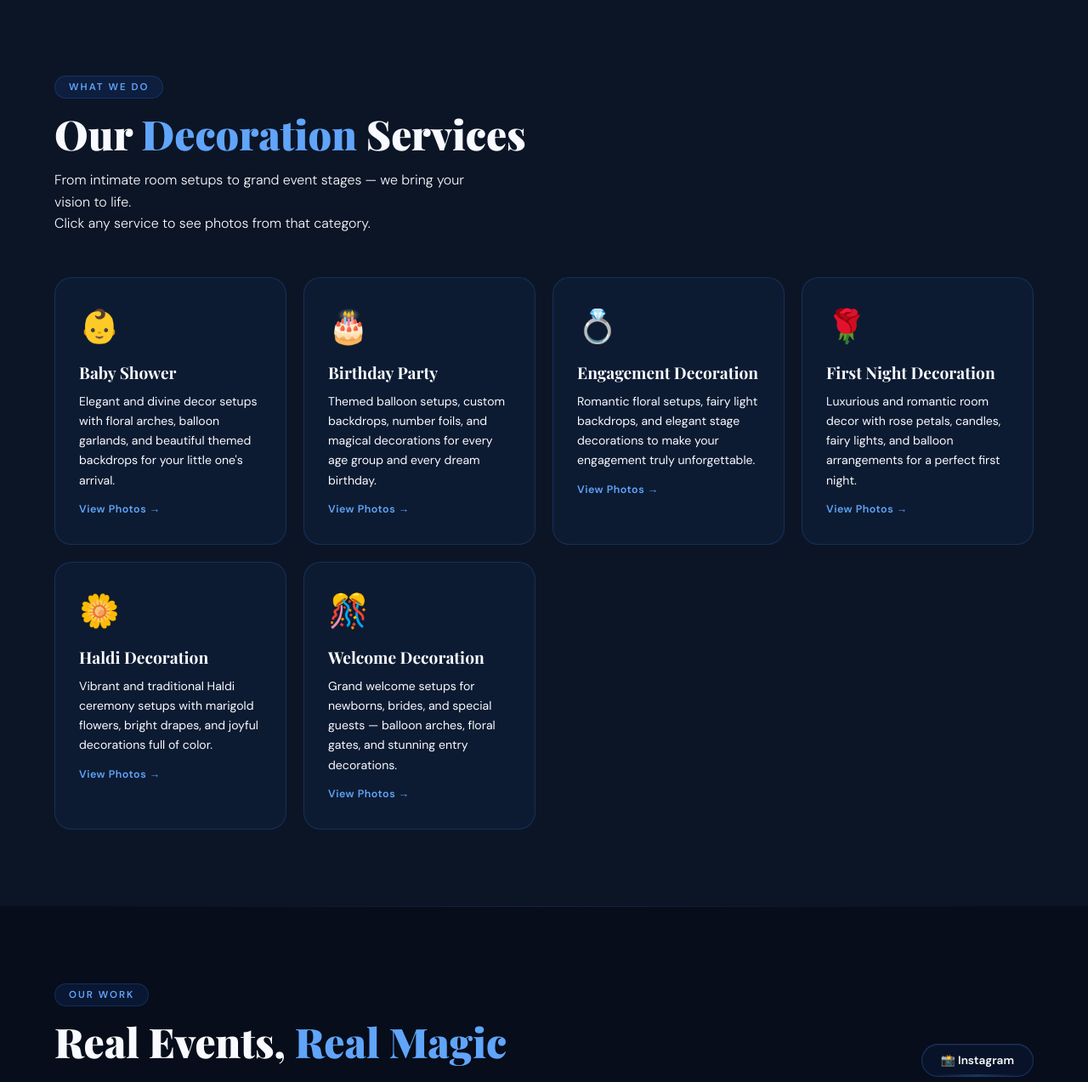
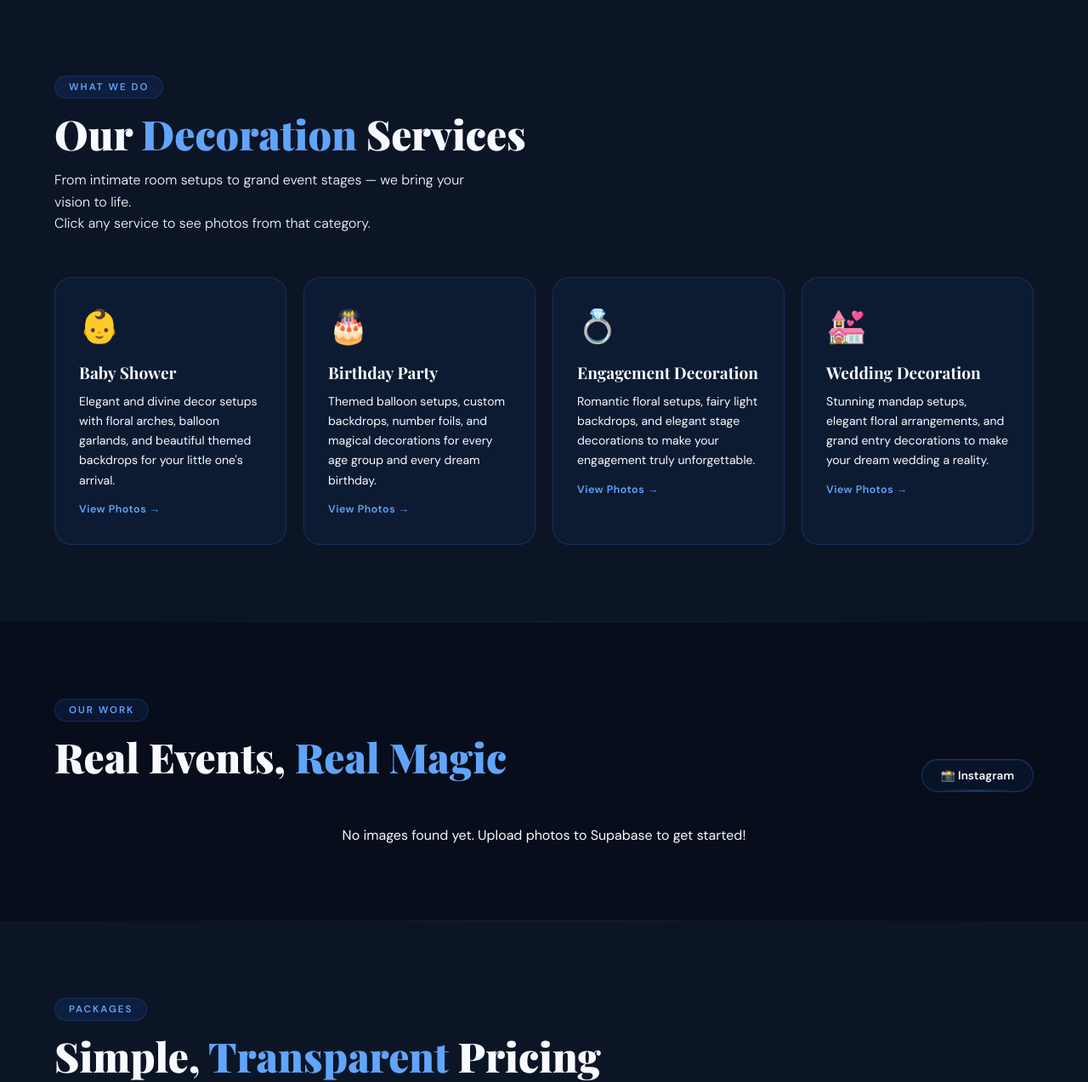
Before and after one commit to kunjvachharajani/Surprise-Event-Org, a Flask app: page / in a window 1280 px wide. Shown: the part 902-2175 px from the top of the page at 85% size. Run offline with Flask 3, Linux system fonts and the light colour scheme; some libraries are stand-ins or nearby versions; some web fonts are replaced.

Commit message:
Update wedding decoration services

```diff
--- a/templates/index.html
+++ b/templates/index.html
@@ -1565,25 +1565,11 @@
           your engagement truly unforgettable.</p>
         <span class="service-view-btn">View Photos →</span>
       </div>
-      <div class="service-card" onclick="filterGallery('firstnight')" data-filter="firstnight">
-        <div class="service-icon">🌹</div>
-        <div class="service-name">First Night Decoration</div>
-        <p class="service-desc">Luxurious and romantic room decor with rose petals, candles, fairy lights, and balloon
-          arrangements for a perfect first night.</p>
-        <span class="service-view-btn">View Photos →</span>
-      </div>
-      <div class="service-card" onclick="filterGallery('haldi')" data-filter="haldi">
-        <div class="service-icon">🌼</div>
-        <div class="service-name">Haldi Decoration</div>
-        <p class="service-desc">Vibrant and traditional Haldi ceremony setups with marigold flowers, bright drapes, and
-          joyful decorations full of color.</p>
-        <span class="service-view-btn">View Photos →</span>
-      </div>
-      <div class="service-card" onclick="filterGallery('welcome')" data-filter="welcome">
-        <div class="service-icon">🎊</div>
-        <div class="service-name">Welcome Decoration</div>
-        <p class="service-desc">Grand welcome setups for newborns, brides, and special guests — balloon arches, floral
-          gates, and stunning entry decorations.</p>
+      <div class="service-card" onclick="filterGallery('wedding')" data-filter="wedding">
+        <div class="service-icon">💒</div>
+        <div class="service-name">Wedding Decoration</div>
+        <p class="service-desc">Stunning mandap setups, elegant floral arrangements, and grand entry decorations to make
+          your dream wedding a reality.</p>
         <span class="service-view-btn">View Photos →</span>
       </div>
     </div>
@@ -1987,9 +1973,7 @@
           baby: '👶 Baby Shower',
           birthday: '🎂 Birthday Party',
           engagement: '💍 Engagement Decoration',
-          firstnight: '🌹 First Night Decoration',
-          haldi: '🌼 Haldi Decoration',
-          welcome: '🎊 Welcome Decoration'
+          wedding: '💒 Wedding Decoration'
         };
         label.textContent = '📂 Showing: ' + (names[category] || category);
         clearBtn.style.display = 'inline-flex';
@@ -2002,9 +1986,7 @@
       baby: 'baby shower',
       birthday: 'birthday party',
       engagement: 'engagement decoration',
-      firstnight: 'first night decoration',
-      haldi: 'haldi decoration',
-      welcome: 'welcome decoration'
+      wedding: 'wedding'
     };
 
     // Load photos for a specific event type from Supabase Storage subfolder
@@ -2209,9 +2191,7 @@
       { key: 'baby shower', label: '👶 Baby Shower' },
       { key: 'birthday party', label: '🎂 Birthday Party' },
       { key: 'engagement decoration', label: '💍 Engagement' },
-      { key: 'first night decoration', label: '🌹 First Night' },
-      { key: 'haldi decoration', label: '🌼 Haldi' },
-      { key: 'welcome decoration', label: '🎊 Welcome' }
+      { key: 'wedding', label: '💒 Wedding' }
     ];
 
     async function fetchFolderFiles(folderKey) {
```
